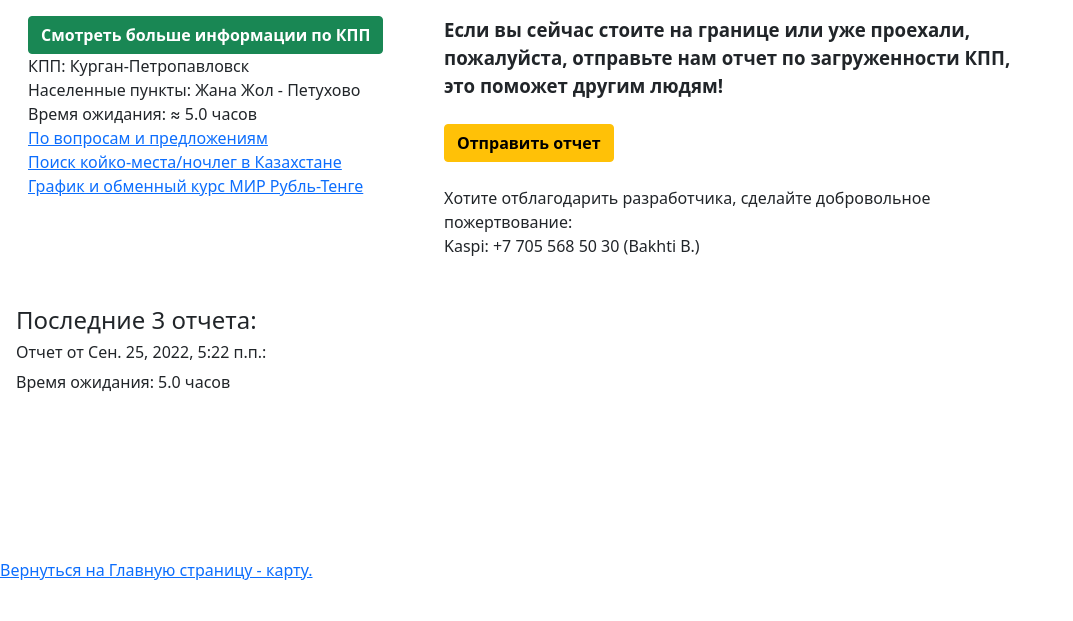
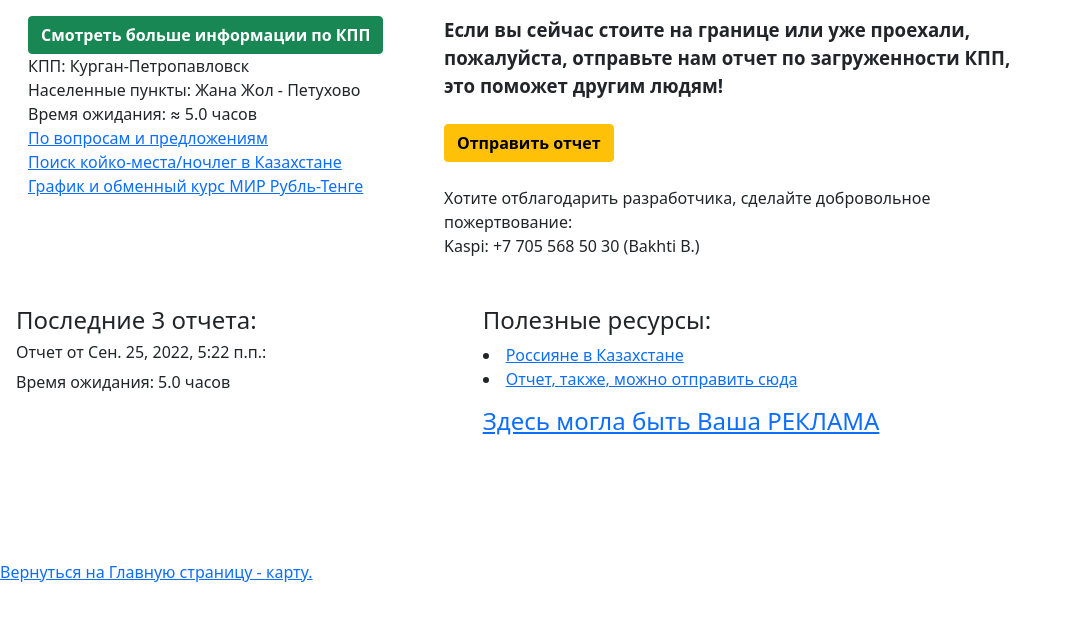
Before and after one commit to endlessnights/kppcheck, a Django app: page /kpp/1/ in a window 1280 px wide. Shown: the top 621 px of the page, without its empty margins (0-1073 px from the left). Run offline with Django 3.2, Linux system fonts and the light colour scheme; data comes from the database, SQL or seed files in the repository; some libraries are stand-ins or nearby versions.

Commit message:
added ads page view

```diff
--- /dev/null
+++ b/core/kppcheck/templates/views/ads.html
@@ -0,0 +1,6 @@
+{% extends "../system/base.html" %}
+{% block content %}<br />
+<a style="margin-left:150px;" href="https://t.me/pycarrot2" target="_blank">По вопросам и предложениям</a><br />
+<a style="margin-left:150px;" href="/">Вернуться на Главную страницу - карту.</a><br />
+<iframe width="1000" height="1000" src="https://docs.google.com/document/d/e/2PACX-1vTy1Q9lpzaMJrGiEmE522pVl_EwAM9jz3he73-Pqi-efKulsIKm-Z5ayNQE8dFn3LktjPqOKYBGnB9V/pub?embedded=true"></iframe><br />
+{% endblock %}
--- a/core/kppcheck/templates/views/post.html
+++ b/core/kppcheck/templates/views/post.html
@@ -34,7 +34,7 @@
     </div>
 </div>
 <div class="row">
-    <div class="col-lg-6 m-3">
+    <div class="col-lg-4 m-3">
         <h4>Последние 3 отчета:</h4>
         {% for Reports in lastreports %}
         <h6>Отчет от {{Reports.created_date}}:</h6>
@@ -53,6 +53,12 @@
         {% endfor %}
         <br />
     </div>
+    <div class="col-lg-6 m-3">
+        <h4>Полезные ресурсы:</h4>
+        <li><a href="https://t.me/rfinkz" target="_blank">Россияне в Казахстане</a></li>
+        <li><a href="https://t.me/kzBorderFeedback_bot" target="_blank">Отчет, также, можно отправить сюда</a></li>
+        <h4 class="mt-3"><a href="/ads">Здесь могла быть Ваша РЕКЛАМА</a></h4>
+    </div>
     <div style="margin-top:100px;">
             <a href="/">Вернуться на Главную страницу - карту.</a>
         </div>
--- a/core/kppcheck/urls.py
+++ b/core/kppcheck/urls.py
@@ -7,4 +7,5 @@ urlpatterns = [
     path('', views.showmap, name='showmap'),
     # path('<int:pk>/', views.showkpp, name='showkpp'),
     path('kpp/<int:pk>/', views.showkpp, name='showkpp'),
+    path('ads/', views.adsinfo, name='adsinfo')
     ] + static(settings.MEDIA_URL, document_root=settings.MEDIA_ROOT)
--- a/core/kppcheck/views.py
+++ b/core/kppcheck/views.py
@@ -43,3 +43,7 @@ def showkpp(request, pk):
         }
     )
     return render(request, 'views/post.html', context)
+
+
+def adsinfo(request):
+    return render(request, 'views/ads.html')
```
